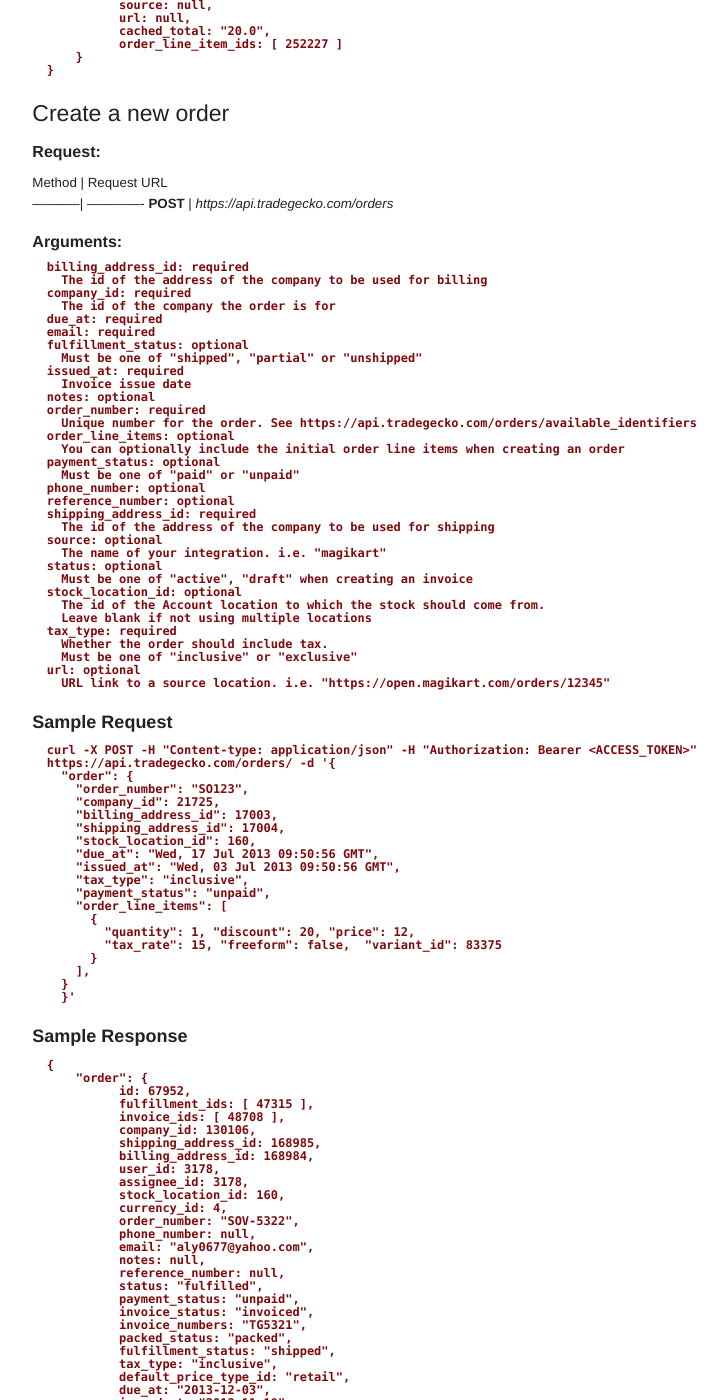
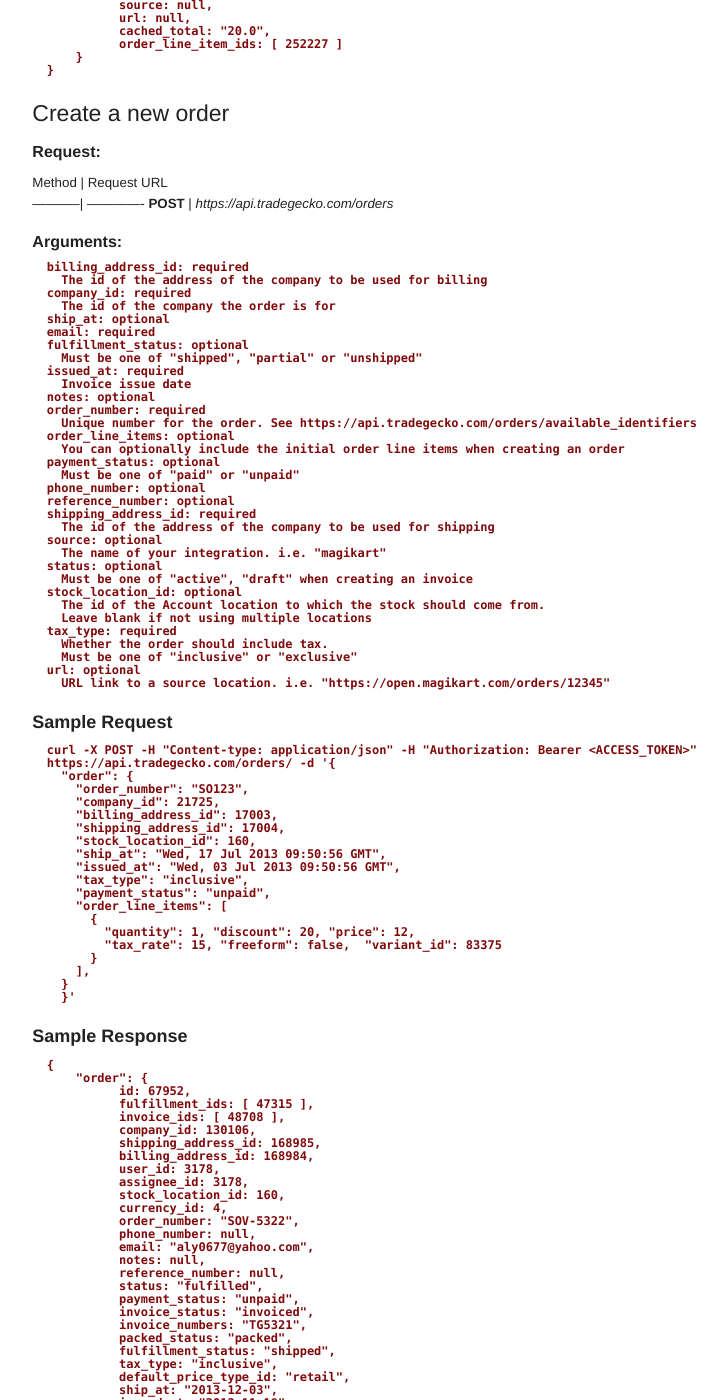
Before and after one commit to tradegecko/docs_old, a Jekyll site: the page built from _posts/2013-01-20-order.md, in a window 1280 px wide and 1400 px high, scrolled down 1416 px. Shown: the whole window, without its empty margins (456-1183 px from the left). Built offline with Jekyll 4.4.1, drawn with Linux system fonts in a browser that asks for light colours; some web fonts are replaced; Markdown is read by kramdown in place of the engine named in the settings; some of the changed text lies outside the part shown.

Commit message:
due_at -> ship_at

```diff
--- a/_posts/2013-01-20-order.md
+++ b/_posts/2013-01-20-order.md
@@ -38,7 +38,7 @@ Method     | Request URL
                       fulfillment_status: "shipped",
                       tax_type: "inclusive",
                       default_price_type_id: "retail",
-                      due_at: "2013-12-03",
+                      ship_at: "2013-12-03",
                       issued_at: "2013-11-19",
                       created_at: "2013-11-19T03:22:14Z",
                       updated_at: "2013-11-19T03:23:19Z",
@@ -87,7 +87,7 @@ Method     | Request URL
                 fulfillment_status: "shipped",
                 tax_type: "inclusive",
                 default_price_type_id: "retail",
-                due_at: "2013-12-03",
+                ship_at: "2013-12-03",
                 issued_at: "2013-11-19",
                 created_at: "2013-11-19T03:22:14Z",
                 updated_at: "2013-11-19T03:23:19Z",
@@ -113,7 +113,7 @@ Method     | Request URL
         The id of the address of the company to be used for billing
       company_id: required
         The id of the company the order is for
-      due_at: required
+      ship_at: optional
       email: required
       fulfillment_status: optional
         Must be one of "shipped", "partial" or "unshipped"
@@ -153,7 +153,7 @@ Method     | Request URL
           "billing_address_id": 17003,
           "shipping_address_id": 17004,
           "stock_location_id": 160,
-          "due_at": "Wed, 17 Jul 2013 09:50:56 GMT",
+          "ship_at": "Wed, 17 Jul 2013 09:50:56 GMT",
           "issued_at": "Wed, 03 Jul 2013 09:50:56 GMT",
           "tax_type": "inclusive",
           "payment_status": "unpaid",
@@ -193,7 +193,7 @@ Method     | Request URL
                 fulfillment_status: "shipped",
                 tax_type: "inclusive",
                 default_price_type_id: "retail",
-                due_at: "2013-12-03",
+                ship_at: "2013-12-03",
                 issued_at: "2013-11-19",
                 created_at: "2013-11-19T03:22:14Z",
                 updated_at: "2013-11-19T03:23:19Z",
```
